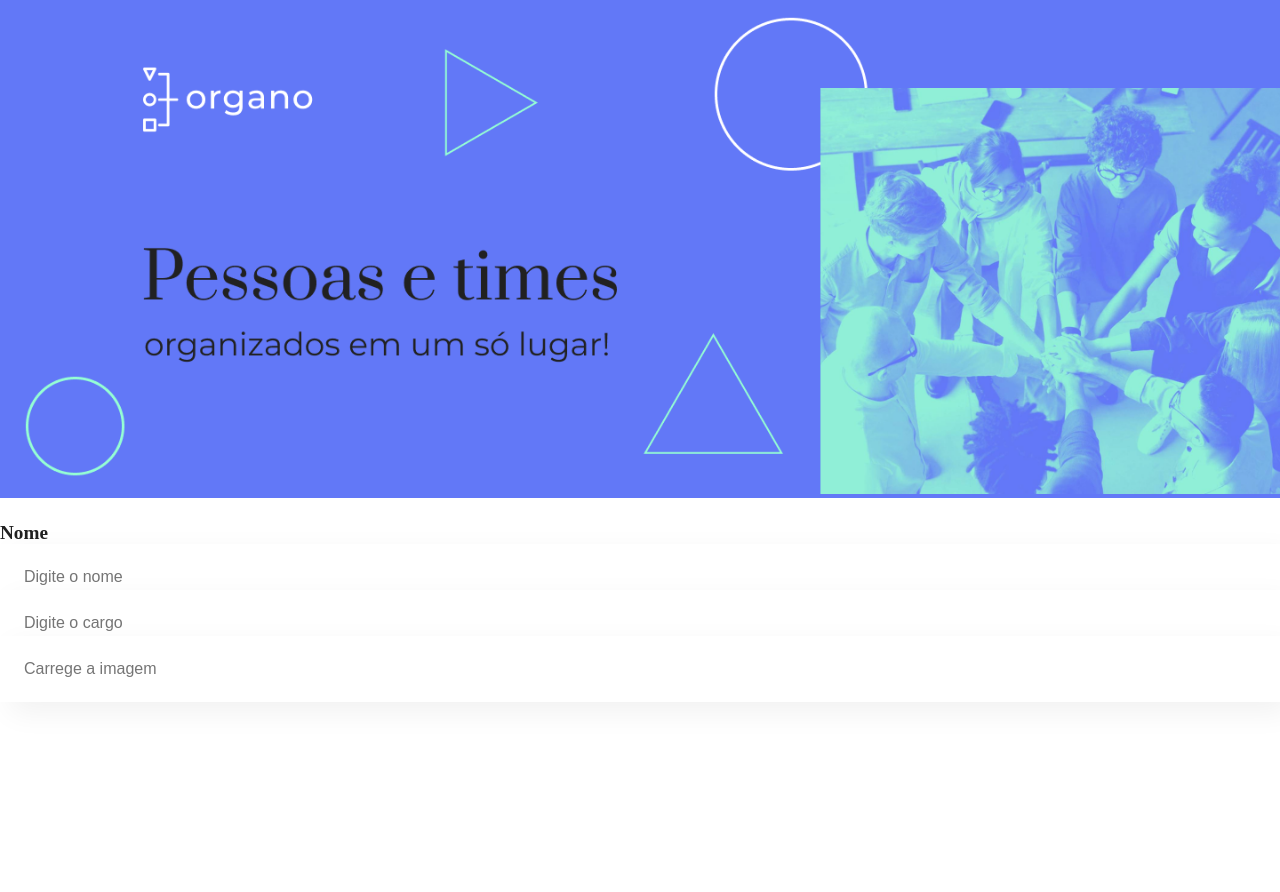
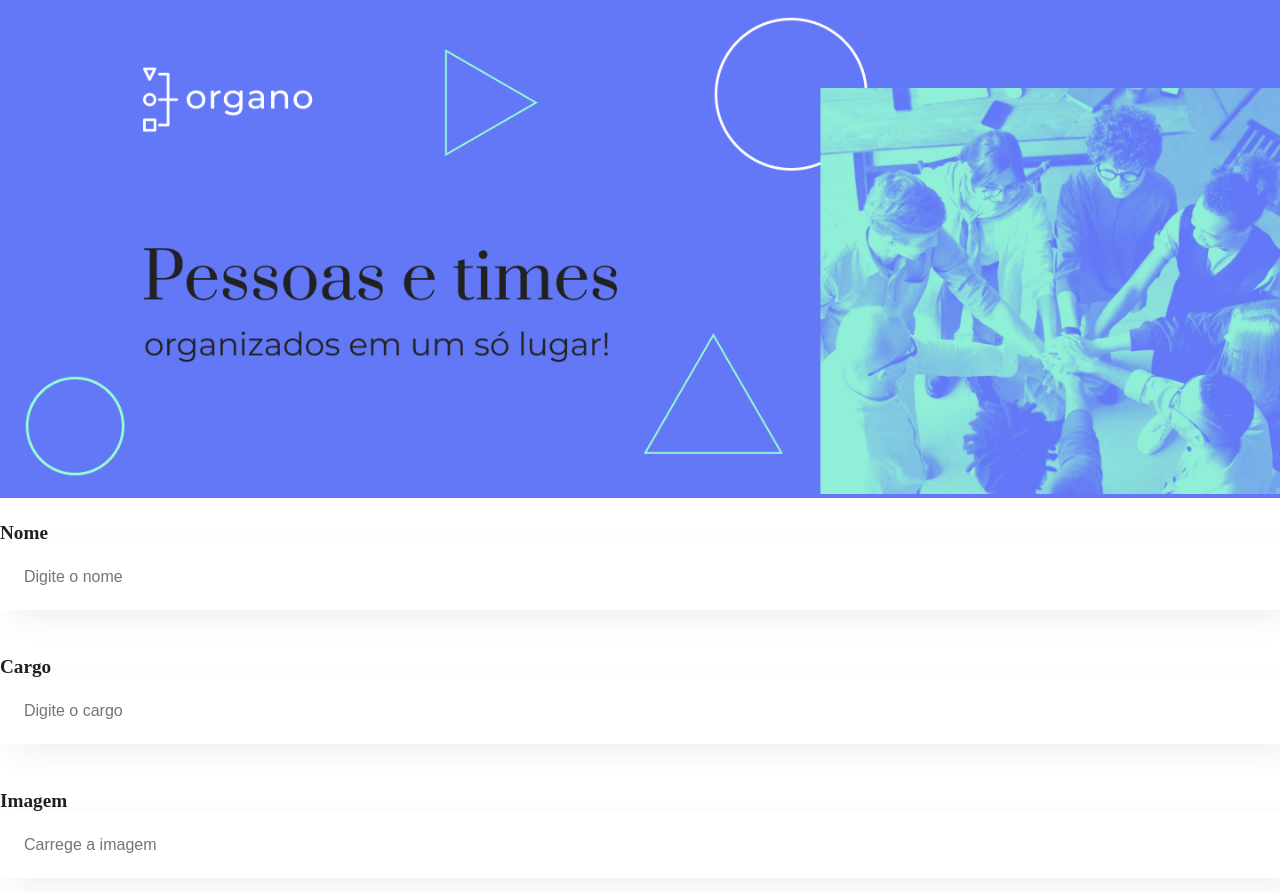
Before and after one commit to danielribas1105/organo, a JavaScript app: page / in a window 1280 px wide. Shown: the top 892 px of the page. Before the commit the page ends 800 px from the top, so only its background shows below. Built offline with nearby package versions, Linux system fonts and the light colour scheme; the HTML template or start-up script is replaced by a standard one.

Commit message:
update campotexto component

```diff
--- a/src/componentes/CampoTexto/CampoTexto.css
+++ b/src/componentes/CampoTexto/CampoTexto.css
@@ -1,5 +1,6 @@
 .campo-texto {
     margin: 1.5rem 0;
+    height: 110px;
 }
 
 .campo-texto label {
```
